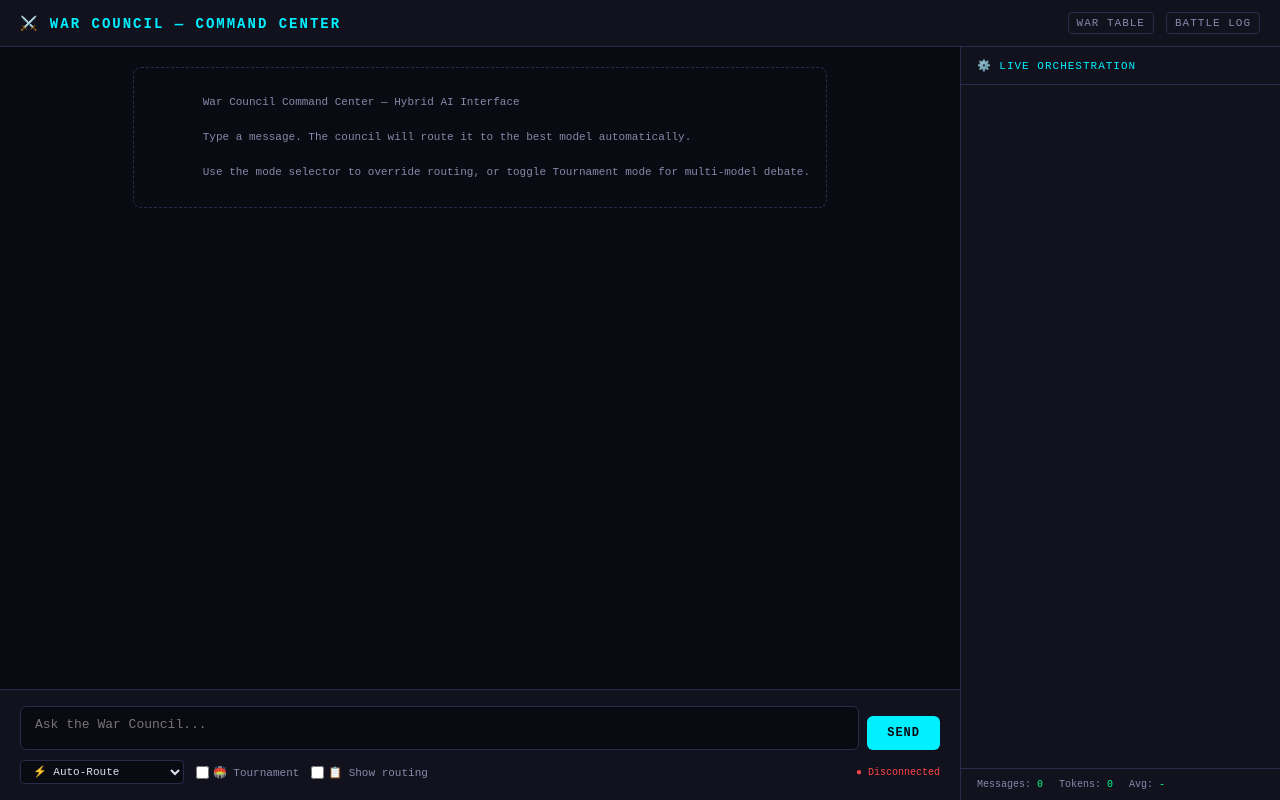
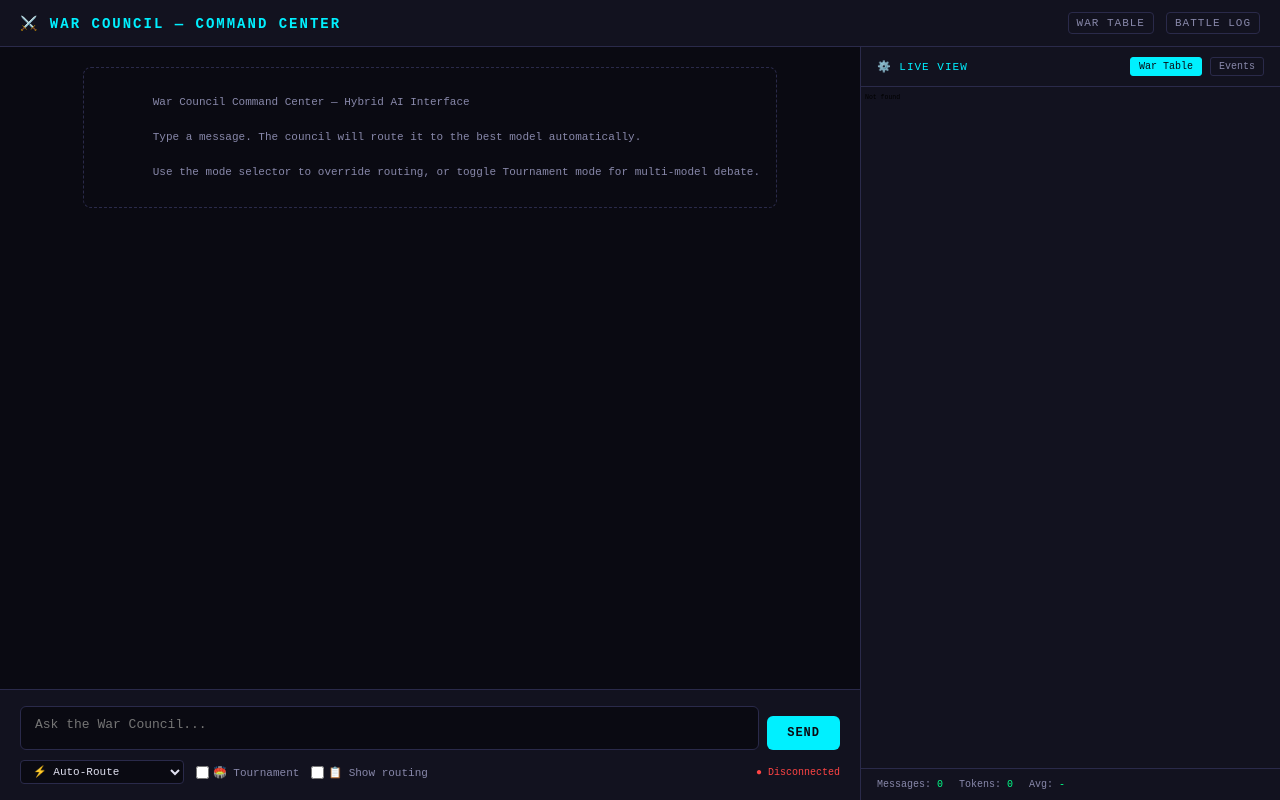
Before and after one commit to hunter13118/war-council, a website: page battle-log/command-center.html in a window 1280 px wide. Drawn offline with Linux system fonts and the light colour scheme; no server answers.

Commit message:
feat: Command Center Phase 2 ΓÇö split-screen war table iframe with tab switching

```diff
--- a/battle-log/command-center.html
+++ b/battle-log/command-center.html
@@ -218,7 +218,7 @@ body {
 
 /* === Orchestration Panel (right) === */
 .orch-panel {
-  width: 320px;
+  width: 420px;
   background: var(--surface);
   border-left: 1px solid var(--border);
   display: flex;
@@ -226,12 +226,48 @@ body {
   overflow: hidden;
 }
 .orch-panel .panel-header {
-  padding: 12px 16px;
+  padding: 10px 16px;
   font-size: 11px;
   color: var(--accent);
   text-transform: uppercase;
   letter-spacing: 1px;
   border-bottom: 1px solid var(--border);
+  display: flex;
+  align-items: center;
+  gap: 12px;
+}
+.panel-tabs {
+  display: flex; gap: 8px; margin-left: auto;
+}
+.panel-tabs button {
+  background: transparent;
+  border: 1px solid var(--border);
+  color: var(--dim);
+  font-family: var(--font);
+  font-size: 10px;
+  padding: 3px 8px;
+  border-radius: 3px;
+  cursor: pointer;
+  transition: all 0.2s;
+}
+.panel-tabs button.active { background: var(--accent); color: var(--bg); border-color: var(--accent); }
+.panel-tabs button:hover:not(.active) { border-color: var(--accent); color: var(--accent); }
+
+.orch-iframe-wrap {
+  flex: 1;
+  position: relative;
+  overflow: hidden;
+}
+.orch-iframe-wrap iframe {
+  width: 200%;
+  height: 200%;
+  border: none;
+  transform: scale(0.5);
+  transform-origin: top left;
+  pointer-events: none;
+}
+.orch-iframe-wrap.interactive iframe {
+  pointer-events: auto;
 }
 .orch-events {
   flex: 1;
@@ -240,7 +276,9 @@ body {
   display: flex;
   flex-direction: column;
   gap: 8px;
+  display: none;
 }
+.orch-events.active { display: flex; }
 .orch-event {
   padding: 8px 10px;
   background: var(--bg);
@@ -320,7 +358,16 @@ body {
 
   <!-- Orchestration Panel -->
   <div class="orch-panel">
-    <div class="panel-header">⚙️ Live Orchestration</div>
+    <div class="panel-header">
+      ⚙️ Live View
+      <div class="panel-tabs">
+        <button class="active" id="tabWarTable" onclick="switchTab('warTable')">War Table</button>
+        <button id="tabEvents" onclick="switchTab('events')">Events</button>
+      </div>
+    </div>
+    <div class="orch-iframe-wrap" id="warTableWrap">
+      <iframe src="/war-table" id="warTableFrame"></iframe>
+    </div>
     <div class="orch-events" id="orchEvents"></div>
     <div class="orch-stats">
       <span>Messages: <span class="stat-val" id="statMessages">0</span></span>
@@ -597,6 +644,31 @@ function autoResize(el) {
   el.style.height = 'auto';
   el.style.height = Math.min(el.scrollHeight, 200) + 'px';
 }
+
+// === Tab switching (War Table vs Events) ===
+function switchTab(tab) {
+  const warTableWrap = document.getElementById('warTableWrap');
+  const orchEvents = document.getElementById('orchEvents');
+  const tabWar = document.getElementById('tabWarTable');
+  const tabEv = document.getElementById('tabEvents');
+
+  if (tab === 'warTable') {
+    warTableWrap.style.display = 'block';
+    orchEvents.classList.remove('active');
+    tabWar.classList.add('active');
+    tabEv.classList.remove('active');
+  } else {
+    warTableWrap.style.display = 'none';
+    orchEvents.classList.add('active');
+    tabWar.classList.remove('active');
+    tabEv.classList.add('active');
+  }
+}
+
+// Double-click war table to toggle interactivity
+document.getElementById('warTableWrap').addEventListener('dblclick', () => {
+  document.getElementById('warTableWrap').classList.toggle('interactive');
+});
 </script>
 </body>
 </html>
```
